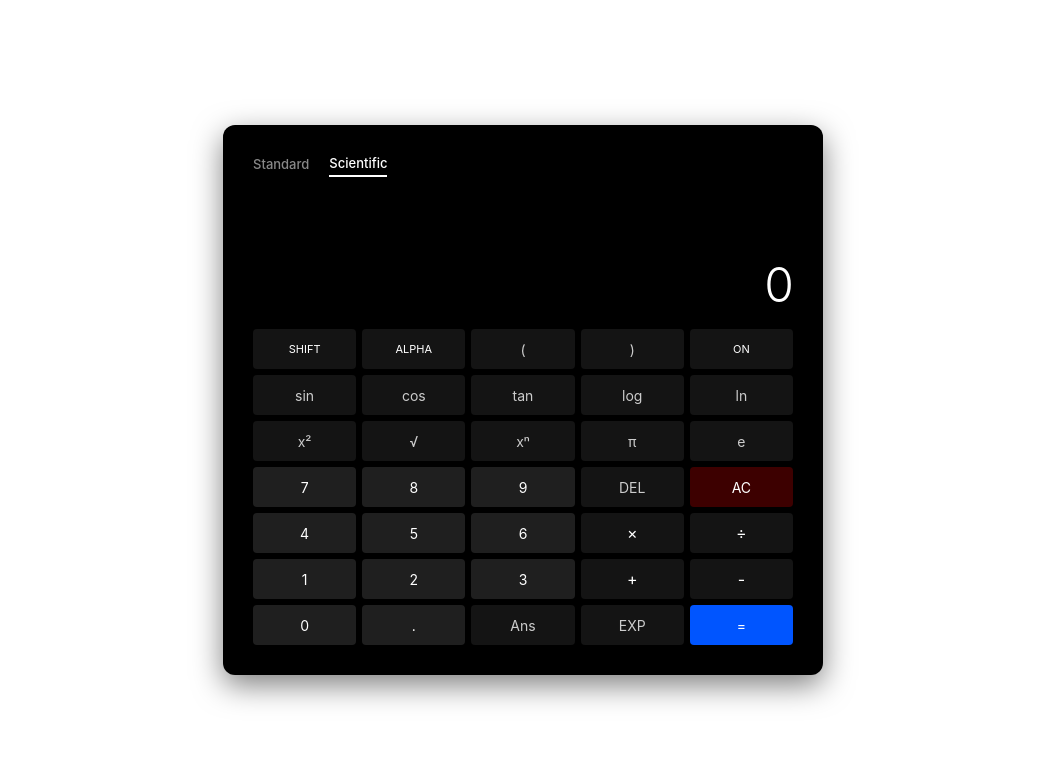
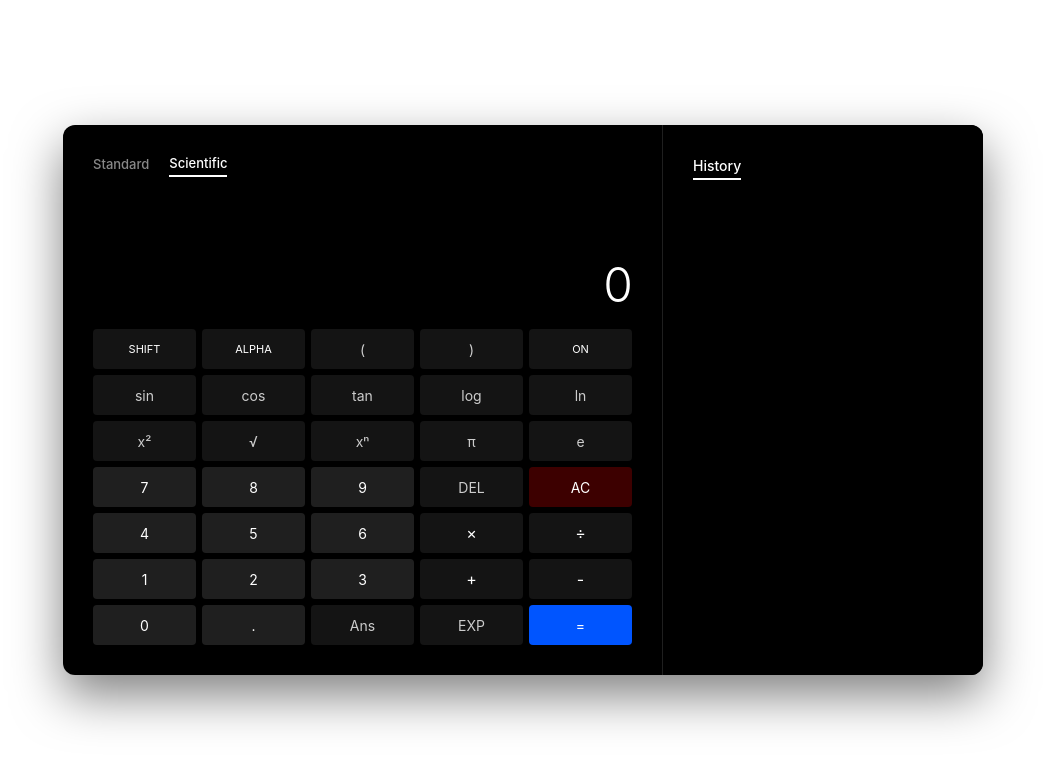
Before and after one commit to darwin-kolisi/calculator, a website with bundled scripts: page src/index.html in a window 1280 px wide. Shown: the whole page, without its empty margins (117-1162 px from the left). Built offline with nearby package versions, Linux system fonts and the light colour scheme.

Commit message:
Add history panel

```diff
--- a/src/index.html
+++ b/src/index.html
@@ -7,6 +7,7 @@
     <link rel="stylesheet" href="style.css" />
   </head>
   <body>
+    <section class="app-container">
       <main class="calculator-panel">
         <header class="calc-header">
           <nav class="calc-nav">
@@ -65,6 +66,14 @@
         </section>
       </main>
 
+      <aside class="history-panel">
+        <header class="history-header">
+          <span class="history-title">History</span>
+        </header>
+        <ul class="history-list" id="history-list"></ul>
+      </aside>
+    </section>
+
     <script src="/dist/main.js" type="module"></script>
   </body>
 </html>
--- a/src/main.ts
+++ b/src/main.ts
@@ -1,4 +1,5 @@
 const display = document.getElementById('display-main') as HTMLOutputElement;
+const historyList = document.getElementById('history-list');
 const buttons = document.querySelectorAll('.btn');
 
 let input = '0';
@@ -31,10 +32,24 @@ function calculate(expr: string): string {
     const next = parseFloat(parts[i + 1]);
     if (isNaN(next)) return 'Error';
 
-    result = operate(result, operator, next);
+    result = operate(result, op, next);
   }
 
   return result.toString();
+}
+
+function addToHistory(expression: string, result: string) {
+  if (!historyList || result === 'Error') return;
+
+  const item = document.createElement('li');
+  item.className = 'hist-item';
+
+  item.innerHTML = `
+    <span class="hist-eq">${expression} =</span>
+    <span class="hist-res">${result}</span>
+  `;
+
+  historyList.prepend(item);
 }
 
 buttons.forEach((btn) => {
@@ -47,7 +62,11 @@ buttons.forEach((btn) => {
     } else if (value === 'DEL') {
       input = input.length > 1 ? input.slice(0, -1) : '0';
     } else if (value === '=') {
-      input = calculate(input);
+      const oldInput = input;
+      const result = calculate(input);
+
+      addToHistory(oldInput, result);
+      input = result;
     } else {
       const ops = ['+', '-', '×', '÷'];
       if (input === '0' && !ops.includes(value)) {
--- a/src/style.css
+++ b/src/style.css
@@ -14,16 +14,24 @@ body {
   overflow: hidden;
 }
 
+.app-container {
+  display: flex;
+  flex-direction: row;
+  background-color: #000000;
+  border-radius: 12px;
+  box-shadow: 0px 20px 50px rgba(0, 0, 0, 0.5);
+  overflow: hidden;
+}
+
 main.calculator-panel {
   width: 600px;
   height: 550px;
-  background-color: #000000;
-  border-radius: 12px;
   padding: 30px;
   display: flex;
   flex-direction: column;
   box-shadow: 0px 10px 30px rgba(0, 0, 0, 0.5);
   justify-content: flex-end;
+  border-right: 1px solid #1f1f1f;
 }
 
 .calc-header {
@@ -66,6 +74,7 @@ main.calculator-panel {
   font-size: 13px;
   margin-bottom: 4px;
   height: 20px;
+  display: block;
 }
 
 .current-result {
@@ -75,32 +84,7 @@ main.calculator-panel {
   letter-spacing: -1px;
   word-wrap: break-word;
   word-break: break-all;
-}
-
-.display-area {
-  width: 100%;
-  text-align: right;
-  margin-bottom: 15px;
-  flex-grow: 1;
-  display: flex;
-  flex-direction: column;
-  justify-content: flex-end;
-}
-
-.previous-equation {
-  color: #888888;
-  font-size: 13px;
-  margin-bottom: 4px;
-  height: 20px;
-}
-
-.current-result {
-  color: #ffffff;
-  font-size: 48px;
-  font-weight: 300;
-  letter-spacing: -1px;
-  word-wrap: break-word;
-  word-break: break-all;
+  display: block;
 }
 
 .keypad-grid {
@@ -153,3 +137,61 @@ main.calculator-panel {
 .btn-red {
   background-color: #3d0000;
 }
+
+aside.history-panel {
+  width: 320px;
+  height: 550px;
+  padding: 30px;
+  background-color: #000000;
+  display: flex;
+  flex-direction: column;
+}
+
+.history-header {
+  margin-bottom: 20px;
+  border-bottom: 1px solid transparent;
+}
+
+.history-title {
+  color: #ffffff;
+  font-size: 14px;
+  font-weight: 500;
+  padding-bottom: 4px;
+  border-bottom: 2px solid white;
+}
+
+.history-list {
+  list-style: none;
+  flex-grow: 1;
+  overflow-y: auto;
+  display: flex;
+  flex-direction: column;
+  gap: 20px;
+}
+
+.history-list::-webkit-scrollbar {
+  width: 4px;
+}
+
+.history-list::-webkit-scrollbar-thumb {
+  background: #333;
+  border-radius: 4px;
+}
+
+.hist-item {
+  text-align: right;
+  opacity: 0.7;
+}
+
+.hist-eq {
+  display: block;
+  color: #888888;
+  font-size: 12px;
+  margin-bottom: 4px;
+}
+
+.hist-res {
+  display: block;
+  color: #ffffff;
+  font-size: 18px;
+}
```
Lines whose indentation alone changed are shown as unchanged.
